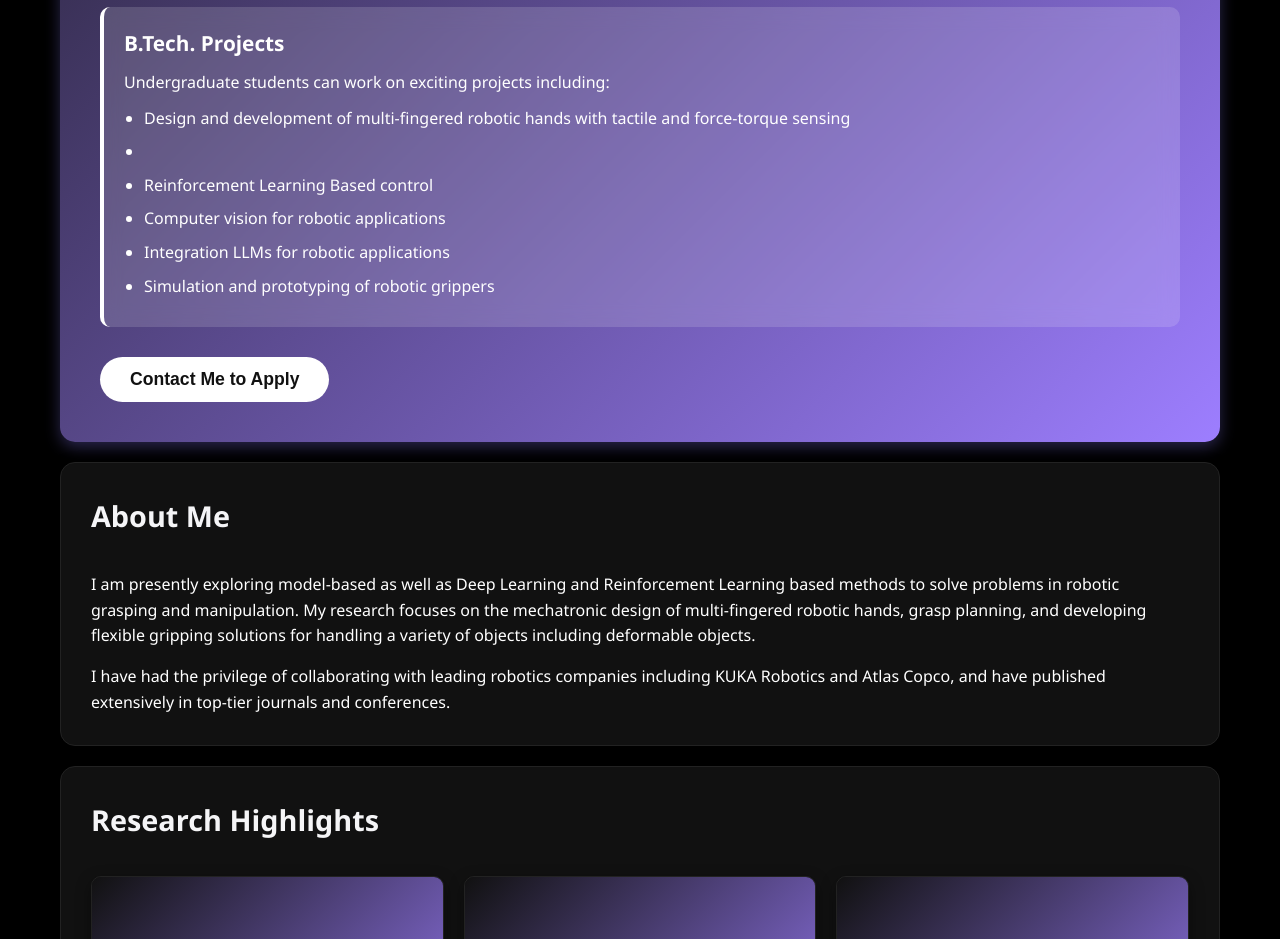
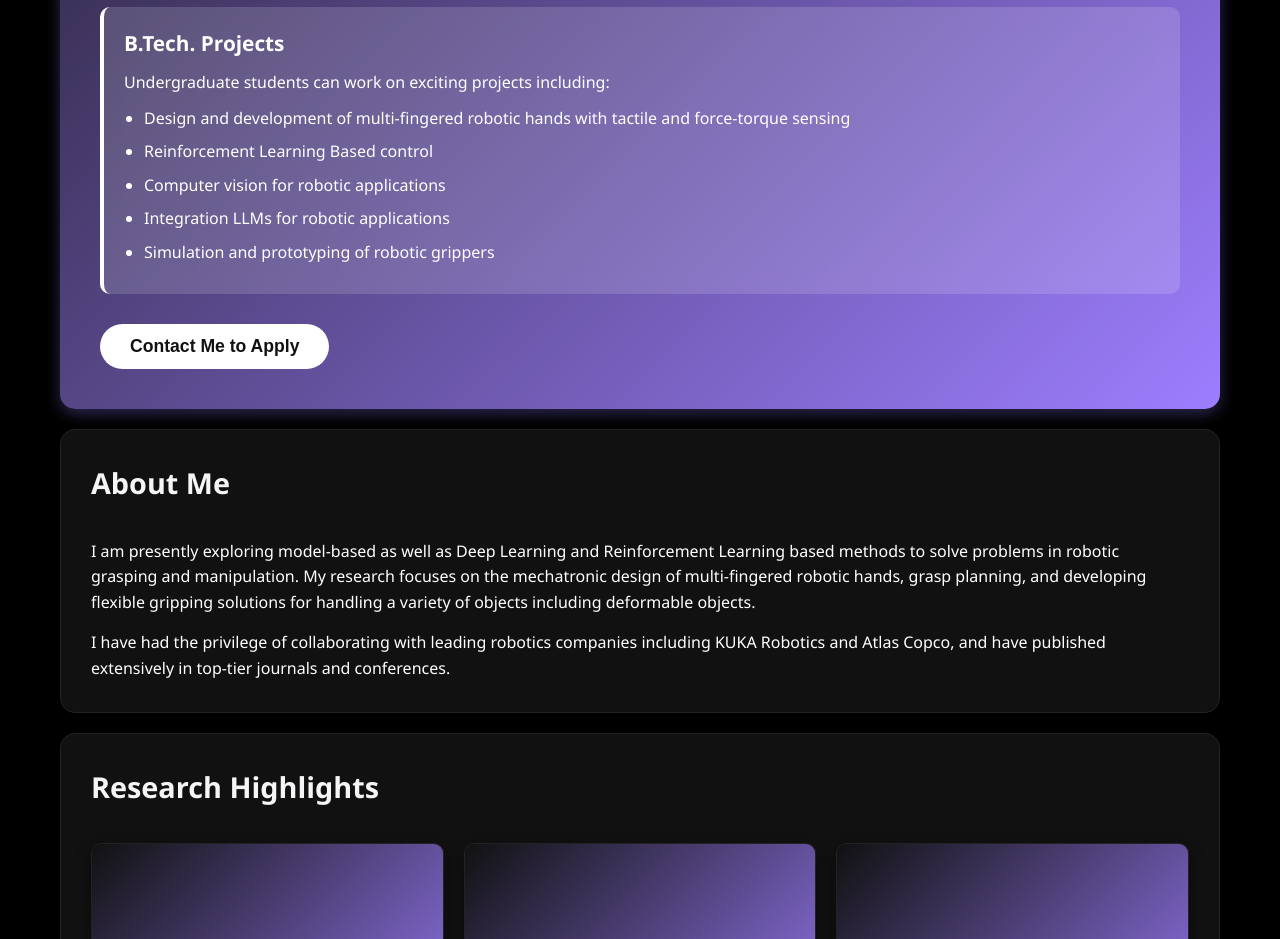
Before and after one commit to rkhota-robotics/rkhota-robotics.github.io, a plain HTML site: page index.html in a window 1280 px wide. Shown: the part 1100-2039 px from the top of the page. Drawn offline with Linux system fonts and the light colour scheme.

Commit message:
Update index.html

```diff
--- a/index.html
+++ b/index.html
@@ -511,7 +511,7 @@
                 <h3>B.Tech. Projects</h3>
                 <p>Undergraduate students can work on exciting projects including:</p>
                 <ul>
-                    <li>Design and development of multi-fingered robotic hands with tactile and force-torque sensing <li>
+                    <li>Design and development of multi-fingered robotic hands with tactile and force-torque sensing </li>
                     <li>Reinforcement Learning Based control</li>
                     <li>Computer vision for robotic applications</li>
                     <li>Integration LLMs for robotic applications</li>
```
